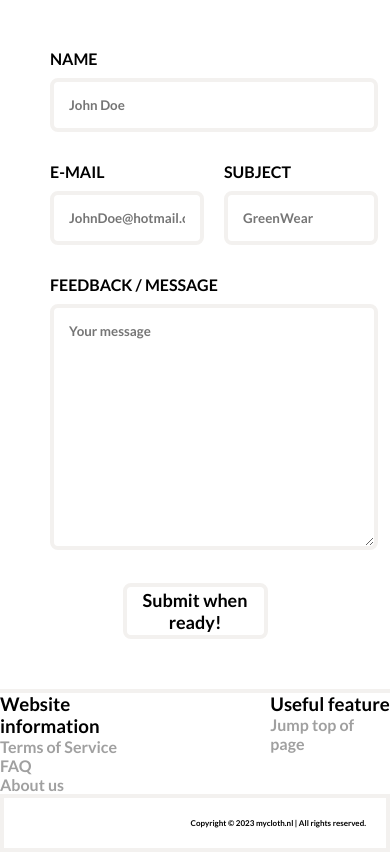
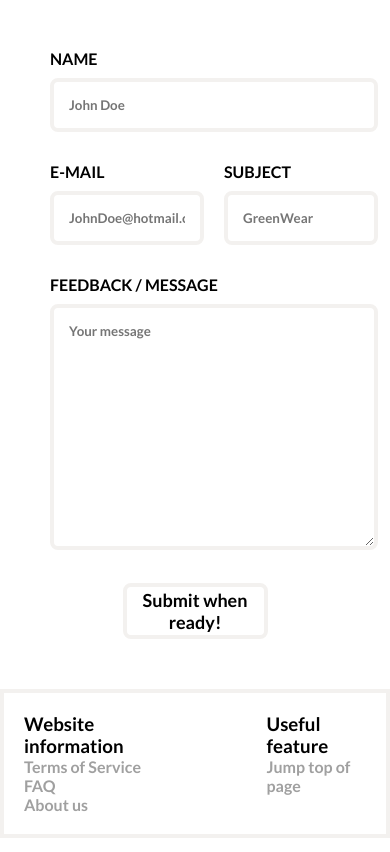
Before and after one commit to Micpjoh/WEBTECHNOLOGICAL, a PHP site: page /contact.php in a window 390 px wide. Shown: the part 374-1226 px from the top of the page. Run offline with PHP 8.4, Linux system fonts and the light colour scheme.

Commit message:
merged files given

```diff
--- a/css_files/contact.css
+++ b/css_files/contact.css
@@ -1,8 +1,6 @@
 /* BODY 1 */
 #body1 {
     display: grid;
-    justify-content: center;
-    align-items: center;
     text-align: center;
     background-color: #f3f1ef;
     color: black;
--- a/css_files/index.css
+++ /dev/null
@@ -1,3 +0,0 @@
-.banner img {
-    max-width: 100%;
-}
--- a/css_files/main.css
+++ b/css_files/main.css
@@ -138,31 +138,17 @@ body {
 
 /* FOOTER */
 #footer {
+    display: flex;
+    justify-content: center;
+
     padding: calc(20rem/16);
     background-color: white;
     border: calc(4rem/16) solid #f3f1ef;
-    position: relative;
-    clear: both;
 }
-
-.copyright {
-    display: flex;
-    justify-content: right;
-    font-size: 0.5rem;
+.groups-footer1 {
+    margin-right: 150px;
 }
-
-#quicklinks{
-    display: flex;
-    flex-direction: row;
-    justify-content: center;
-    border-top: calc(4rem/16) solid #f3f1ef;
-}
-
-#quicklinks .groups-footer h3 {
-    margin-right: 100px; /* Optional: Add some spacing between h1 elements */
-}
-
-.groups-footer a {
+.groups-footer1 a {
     text-decoration: none;
     color: #a0a0a0;
 }
@@ -171,3 +157,10 @@ body {
     text-decoration: none;
     color: #a0a0a0;
 }
+
+@media(max-width: 1156px) {
+    .groups-footer1 {
+        margin-right: 100px;
+    }
+
+}
--- a/footer.php
+++ b/footer.php
@@ -1,5 +1,5 @@
-<section id="quicklinks">
-    <div class="groups-footer">
+<section id="footer">
+<div class="groups-footer1">
         <h3>Website information</h3>
         <a href="termsservice.php">Terms of Service</a> <br>
         <a class="a" href="faq.php">FAQ</a> <br>
@@ -11,7 +11,3 @@
         <a href="#top">Jump top of page</a>
     </div>
 </section>
-
-<section id="footer">
-    <p class="copyright">Copyright © 2023 mycloth.nl | All rights reserved. </p>
-</section>
--- a/header.php
+++ b/header.php
@@ -1,7 +1,7 @@
 <section id="header">
     <div class="nav-container">
         <div class="logo">
-            <a href="index.php">GreenWear</a>
+            <a href="home.php">GreenWear</a>
         </div>
 
         <div class="navbarLEFT">
```
Also changed, not shown: home.php (renamed from home.html, +3 -53 lines), includes/checkvaliditysignup.inc.php (+0 -15 lines), includes/signup.inc.php (+0 -42 lines), index.php (deleted, +0 -30 lines).
